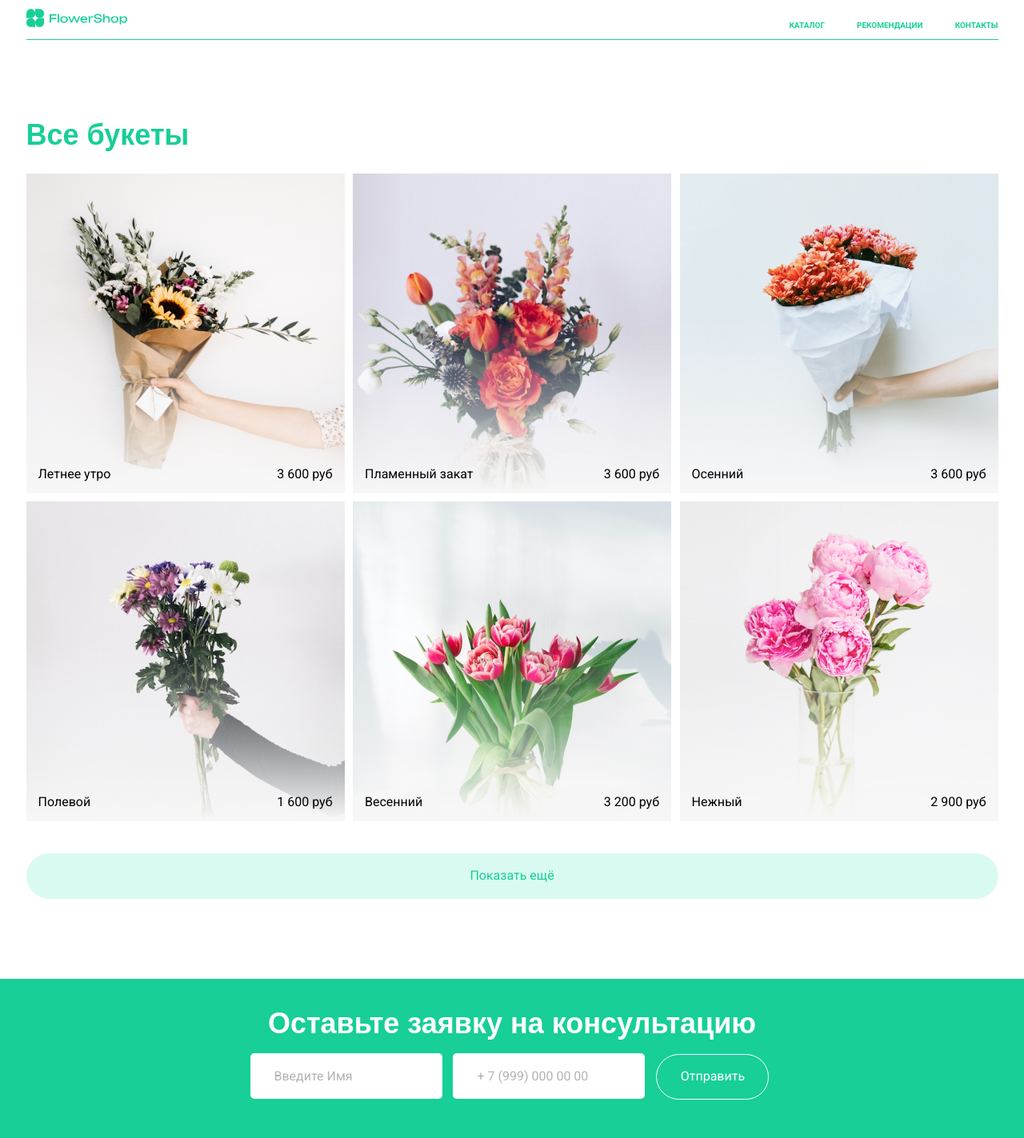
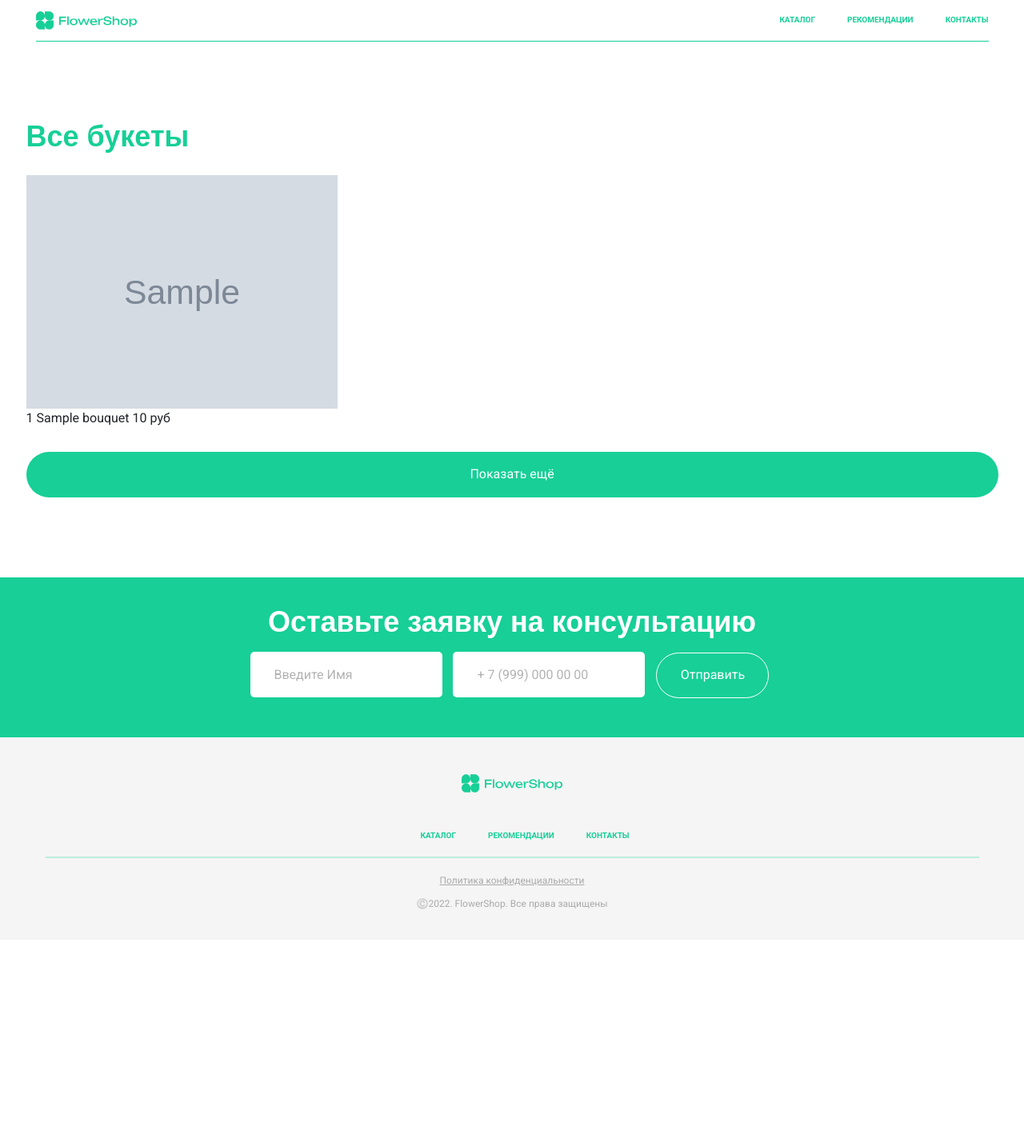
Before and after one commit to AntonGorynya/FlowerShop, a Django app: template shop/templates/catalog.html in a window 1280 px wide. Shown: the top 1423 px of the page at 80% size. After the commit the page ends 1137 px from the top, so only its background shows below. Run offline with Django 3.2, Linux system fonts and the light colour scheme; the template is opened without the code that fills it: most values are stand-ins (such as "Sample title", 1, 10 or a date in 2020); grey boxes marked "Sample" are stand-in pictures; some web fonts are replaced.

Commit message:
Параметризация каталога

```diff
--- a/FlowerShop/urls.py
+++ b/FlowerShop/urls.py
@@ -26,7 +26,7 @@ urlpatterns = [
     path('card/', views.card, name='card'),
     path('catalog/', views.catalog, name='catalog'),
     path('consultation/', views.consultation, name='consultation'),
-    path('order/', views.order, name='order'),
+    path('order/<int:bouquet_id>', views.order, name='order'),
     path('order-step/', views.order_step, name='order-step'),
     path('quiz/', views.quiz, name='quiz'),
     path('quiz-step/', views.quiz_step, name='quiz-step'),
--- a/shop/templates/catalog.html
+++ b/shop/templates/catalog.html
@@ -1,6 +1,6 @@
 <!DOCTYPE html>
 {% load static %}
-<html lang="en">
+
 {% include "head.html" %}
 <body>
 	{% include "header.html" %}
@@ -9,67 +9,22 @@
 			<div class="catalog">
 				<div class="title">Все букеты</div>
 				<div class="catalog__block">
-					<div class="recommended__elems ficb recommended__elems_first">
-						<div class="recommended__block recommended__block_first">
-							<div class="recommended__block_elems ficb">
-								<span class="recommended__block_intro">Летнее утро</span>
-								<span class="recommended__block_price">3 600 руб</span>
+					<div class="row">
+						{% for bouquet in bouquets%}
+							<div class="col col-4">
+								<img src="{{ bouquet.image.url }}" class="img" alt="{{ bouquet.name}}" onclick="location.href = '{% url "order" id=bouquet.id  %}'">
+								<span class="recommended__block_intro">{{ bouquet.id }} {{ bouquet.name }}</span>
+								<span class="recommended__block_price" >{{ bouquet.price }} руб</span>
 							</div>
-						</div>
-						<div class="recommended__block recommended__block_sec">
-							<div class="recommended__block_elems ficb">
-								<span class="recommended__block_intro">Пламенный закат</span>
-								<span class="recommended__block_price">3 600 руб</span>
-							</div>
-						</div>
-						<div class="recommended__block recommended__block_thr">
-							<div class="recommended__block_elems ficb">
-								<span class="recommended__block_intro">Осенний</span>
-								<span class="recommended__block_price">3 600 руб</span>
-							</div>
-						</div>
-
-
+						{% endfor %}
 					</div>
-					<div class="recommended__elems ficb recommended__elems_sec">
-						<div class="recommended__block recommended__block_first">
-							<div class="recommended__block_elems ficb">
-								<span class="recommended__block_intro">Полевой</span>
-								<span class="recommended__block_price">1 600 руб</span>
-							</div>
-						</div>
-						<div class="recommended__block recommended__block_sec">
-							<div class="recommended__block_elems ficb">
-								<span class="recommended__block_intro">Весенний</span>
-								<span class="recommended__block_price">3 200 руб</span>
-							</div>
-						</div>
-						<div class="recommended__block recommended__block_thr">
-							<div class="recommended__block_elems ficb">
-								<span class="recommended__block_intro">Нежный</span>
-								<span class="recommended__block_price">2 900 руб</span>
-							</div>
-						</div>
-
-
-					</div>
-					<button class="btn largeBtn catalog__btn">Показать ещё</button>
+					<button class="btn recommended__btn">Показать ещё</button>
 				</div>
-			</div>
-		</div>
-	</section>
-	<section id="consultation">
-		<div class="container">
-			<div class="consultation">
-				<div class="title consultation__title">Оставьте заявку на консультацию</div>
-				<form action="#" class="consultation__form">
-					<input type="text" name="fname" class="consultation__form_input" placeholder="Введите Имя" required>
-					<input type="text" name="tel" class="consultation__form_input" placeholder="+ 7 (999) 000 00 00" required>
-					<button type="submit" class="consultation__form_btn">Отправить</button>
-				</form>
 			</div>
 		</div>
 	</section>
 	{% include "footer.html" %}
 </body>
+
+<script src="https://cdn.jsdelivr.net/npm/bootstrap@5.3.1/dist/js/bootstrap.bundle.min.js" integrity="sha384-HwwvtgBNo3bZJJLYd8oVXjrBZt8cqVSpeBNS5n7C8IVInixGAoxmnlMuBnhbgrkm" crossorigin="anonymous"></script>
 </html>
--- a/shop/templates/footer.html
+++ b/shop/templates/footer.html
@@ -1,4 +1,18 @@
 {% load static %}
+<section id="consultation">
+    <div class="container">
+        <div class="consultation">
+            <div class="title consultation__title">Оставьте заявку на консультацию</div>
+            <form action="#" class="consultation__form">
+                <input type="text" name="fname" class="consultation__form_input" placeholder="Введите Имя" required>
+                <input type="text" name="tel" class="consultation__form_input" placeholder="+ 7 (999) 000 00 00" required>
+                <button type="submit" class="consultation__form_btn">Отправить</button>
+            </form>
+        </div>
+    </div>
+</section>
+<footer id="footer">
+    <div class="container">
         <footer id="footer">
             <div class="container">
                 <div class="footer">
@@ -16,3 +30,5 @@
                 </div>
             </div>
         </footer>
+    </div>
+</footer>
--- a/shop/templates/head.html
+++ b/shop/templates/head.html
@@ -1,9 +1,11 @@
 {% load static %}
+
 <html lang="en">
 <head>
 	<meta charset="UTF-8">
 	<meta name="viewport" content="width=device-width, initial-scale=1.0">
 	<title>Flower Shop</title>
+	<link href="https://cdn.jsdelivr.net/npm/bootstrap@5.3.1/dist/css/bootstrap.min.css" rel="stylesheet" integrity="sha384-4bw+/aepP/YC94hEpVNVgiZdgIC5+VKNBQNGCHeKRQN+PtmoHDEXuppvnDJzQIu9" crossorigin="anonymous">
 	<link rel="preconnect" href="https://fonts.googleapis.com"><link rel="preconnect" href="https://fonts.gstatic.com" crossorigin><link href="https://fonts.googleapis.com/css2?family=Roboto:wght@300;400;700&family=Unbounded:wght@700&display=swap" rel="stylesheet">
 	<link rel="stylesheet" href="{% static "css/main.css" %}">
 </head>
```
Also changed, not shown: shop/models.py (+9 -1 lines), shop/templates/index.html (+3 -18 lines), shop/views.py (+6 -2 lines). Lines whose indentation alone changed are shown as unchanged.
